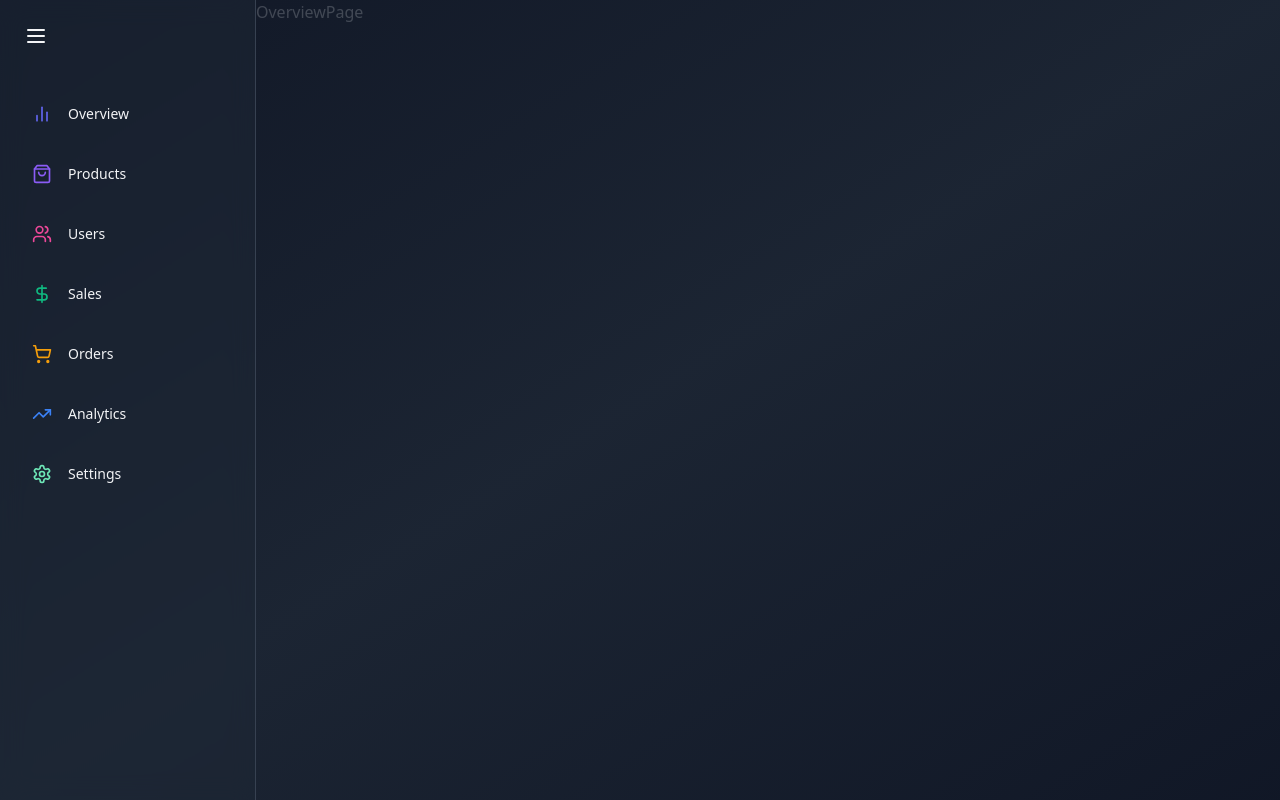
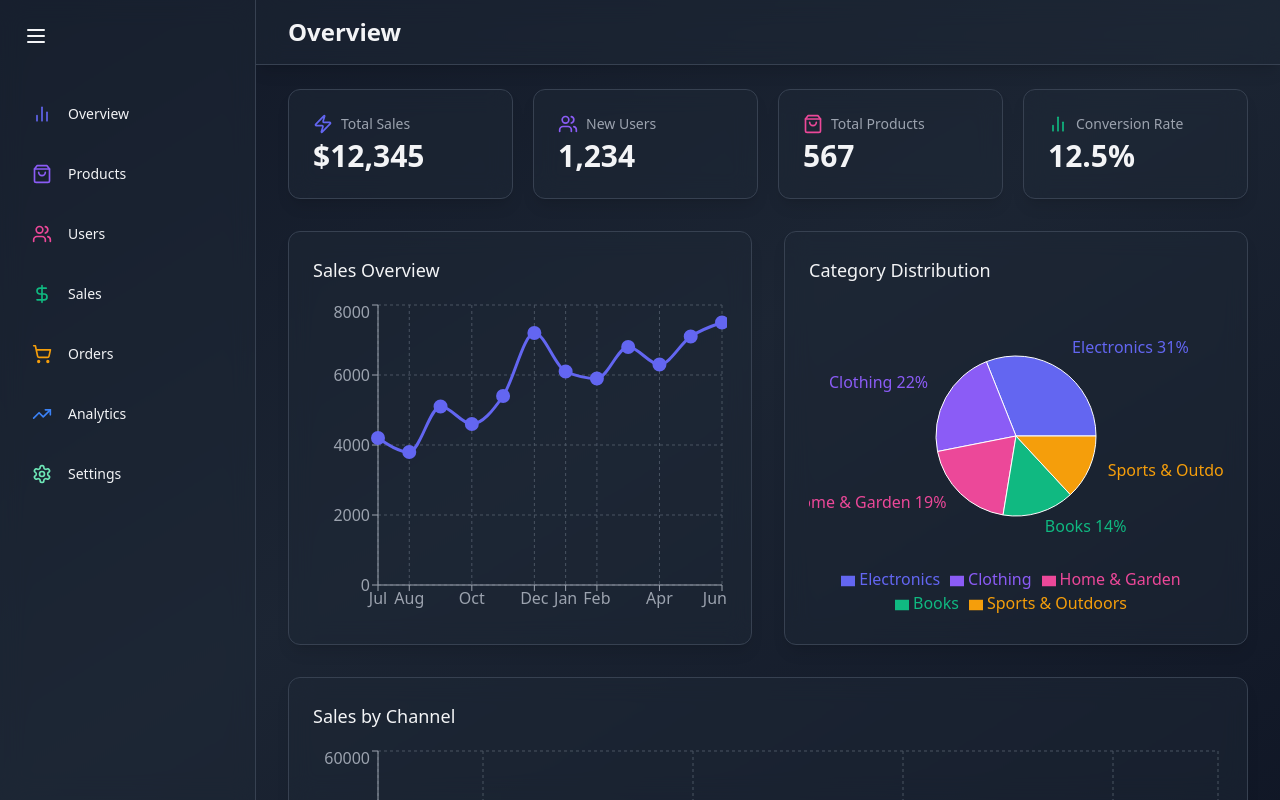
Before and after one commit to Tushar-Shinde31/Admin_Dashboard, a React (Vite) app: page / in a window 1280 px wide. Built offline with nearby package versions, Linux system fonts and the light colour scheme.

Commit message:
Final Overview Page

```diff
--- /dev/null
+++ b/src/components/common/Header.jsx
@@ -0,0 +1,10 @@
+const Header = ({ title }) => {
+	return (
+		<header className='bg-gray-800 bg-opacity-50 backdrop-blur-md shadow-lg border-b border-gray-700'>
+			<div className='max-w-7xl mx-auto py-4 px-4 sm:px-6 lg:px-8'>
+				<h1 className='text-2xl font-semibold text-gray-100'>{title}</h1>
+			</div>
+		</header>
+	);
+};
+export default Header;
--- /dev/null
+++ b/src/components/common/StatCard.jsx
@@ -0,0 +1,19 @@
+import { motion } from "framer-motion";
+
+const StatCard = ({ name, icon: Icon, value, color }) => {
+	return (
+		<motion.div
+			className='bg-gray-800 bg-opacity-50 backdrop-blur-md overflow-hidden shadow-lg rounded-xl border border-gray-700'
+			whileHover={{ y: -5, boxShadow: "0 25px 50px -12px rgba(0, 0, 0, 0.5)" }}
+		>
+			<div className='px-4 py-5 sm:p-6'>
+				<span className='flex items-center text-sm font-medium text-gray-400'>
+					<Icon size={20} className='mr-2' style={{ color }} />
+					{name}
+				</span>
+				<p className='mt-1 text-3xl font-semibold text-gray-100'>{value}</p>
+			</div>
+		</motion.div>
+	);
+};
+export default StatCard;
--- /dev/null
+++ b/src/components/overview/CategoryDistributionChart.jsx
@@ -0,0 +1,54 @@
+import { motion } from "framer-motion";
+import { PieChart, Pie, Cell, Tooltip, ResponsiveContainer, Legend } from "recharts";
+
+const categoryData = [
+	{ name: "Electronics", value: 4500 },
+	{ name: "Clothing", value: 3200 },
+	{ name: "Home & Garden", value: 2800 },
+	{ name: "Books", value: 2100 },
+	{ name: "Sports & Outdoors", value: 1900 },
+];
+
+const COLORS = ["#6366F1", "#8B5CF6", "#EC4899", "#10B981", "#F59E0B"];
+
+const CategoryDistributionChart = () => {
+	return (
+		<motion.div
+			className='bg-gray-800 bg-opacity-50 backdrop-blur-md shadow-lg rounded-xl p-6 border border-gray-700'
+			initial={{ opacity: 0, y: 20 }}
+			animate={{ opacity: 1, y: 0 }}
+			transition={{ delay: 0.3 }}
+		>
+			<h2 className='text-lg font-medium mb-4 text-gray-100'>Category Distribution</h2>
+			<div className='h-80'>
+				<ResponsiveContainer width={"100%"} height={"100%"}>
+					<PieChart>
+						<Pie
+							data={categoryData}
+							cx={"50%"}
+							cy={"50%"}
+							labelLine={false}
+							outerRadius={80}
+							fill='#8884d8'
+							dataKey='value'
+							label={({ name, percent }) => `${name} ${(percent * 100).toFixed(0)}%`}
+						>
+							{categoryData.map((entry, index) => (
+								<Cell key={`cell-${index}`} fill={COLORS[index % COLORS.length]} />
+							))}
+						</Pie>
+						<Tooltip
+							contentStyle={{
+								backgroundColor: "rgba(31, 41, 55, 0.8)",
+								borderColor: "#4B5563",
+							}}
+							itemStyle={{ color: "#E5E7EB" }}
+						/>
+						<Legend />
+					</PieChart>
+				</ResponsiveContainer>
+			</div>
+		</motion.div>
+	);
+};
+export default CategoryDistributionChart;
--- /dev/null
+++ b/src/components/overview/SalesChannelChart.jsx
@@ -0,0 +1,48 @@
+import { motion } from "framer-motion";
+import { BarChart, Bar, XAxis, YAxis, CartesianGrid, Tooltip, ResponsiveContainer, Legend, Cell } from "recharts";
+
+const COLORS = ["#6366F1", "#8B5CF6", "#EC4899", "#10B981", "#F59E0B"];
+
+const SALES_CHANNEL_DATA = [
+	{ name: "Website", value: 45600 },
+	{ name: "Mobile App", value: 38200 },
+	{ name: "Marketplace", value: 29800 },
+	{ name: "Social Media", value: 18700 },
+];
+
+const SalesChannelChart = () => {
+	return (
+		<motion.div
+			className='bg-gray-800 bg-opacity-50 backdrop-blur-md shadow-lg rounded-xl p-6 lg:col-span-2 border border-gray-700'
+			initial={{ opacity: 0, y: 20 }}
+			animate={{ opacity: 1, y: 0 }}
+			transition={{ delay: 0.4 }}
+		>
+			<h2 className='text-lg font-medium mb-4 text-gray-100'>Sales by Channel</h2>
+
+			<div className='h-80'>
+				<ResponsiveContainer>
+					<BarChart data={SALES_CHANNEL_DATA}>
+						<CartesianGrid strokeDasharray='3 3' stroke='#4B5563' />
+						<XAxis dataKey='name' stroke='#9CA3AF' />
+						<YAxis stroke='#9CA3AF' />
+						<Tooltip
+							contentStyle={{
+								backgroundColor: "rgba(31, 41, 55, 0.8)",
+								borderColor: "#4B5563",
+							}}
+							itemStyle={{ color: "#E5E7EB" }}
+						/>
+						<Legend />
+						<Bar dataKey={"value"} fill='#8884d8'>
+							{SALES_CHANNEL_DATA.map((entry, index) => (
+								<Cell key={`cell-${index}`} fill={COLORS[index % COLORS.length]} />
+							))}
+						</Bar>
+					</BarChart>
+				</ResponsiveContainer>
+			</div>
+		</motion.div>
+	);
+};
+export default SalesChannelChart;
--- /dev/null
+++ b/src/components/overview/SalesOverviewChart.jsx
@@ -0,0 +1,56 @@
+import { LineChart, Line, XAxis, YAxis, CartesianGrid, Tooltip, ResponsiveContainer } from "recharts";
+import { motion } from "framer-motion";
+
+const salesData = [
+	{ name: "Jul", sales: 4200 },
+	{ name: "Aug", sales: 3800 },
+	{ name: "Sep", sales: 5100 },
+	{ name: "Oct", sales: 4600 },
+	{ name: "Nov", sales: 5400 },
+	{ name: "Dec", sales: 7200 },
+	{ name: "Jan", sales: 6100 },
+	{ name: "Feb", sales: 5900 },
+	{ name: "Mar", sales: 6800 },
+	{ name: "Apr", sales: 6300 },
+	{ name: "May", sales: 7100 },
+	{ name: "Jun", sales: 7500 },
+];
+
+const SalesOverviewChart = () => {
+	return (
+		<motion.div
+			className='bg-gray-800 bg-opacity-50 backdrop-blur-md shadow-lg rounded-xl p-6 border border-gray-700'
+			initial={{ opacity: 0, y: 20 }}
+			animate={{ opacity: 1, y: 0 }}
+			transition={{ delay: 0.2 }}
+		>
+			<h2 className='text-lg font-medium mb-4 text-gray-100'>Sales Overview</h2>
+
+			<div className='h-80'>
+				<ResponsiveContainer width={"100%"} height={"100%"}>
+					<LineChart data={salesData}>
+						<CartesianGrid strokeDasharray='3 3' stroke='#4B5563' />
+						<XAxis dataKey={"name"} stroke='#9ca3af' />
+						<YAxis stroke='#9ca3af' />
+						<Tooltip
+							contentStyle={{
+								backgroundColor: "rgba(31, 41, 55, 0.8)",
+								borderColor: "#4B5563",
+							}}
+							itemStyle={{ color: "#E5E7EB" }}
+						/>
+						<Line
+							type='monotone'
+							dataKey='sales'
+							stroke='#6366F1'
+							strokeWidth={3}
+							dot={{ fill: "#6366F1", strokeWidth: 2, r: 6 }}
+							activeDot={{ r: 8, strokeWidth: 2 }}
+						/>
+					</LineChart>
+				</ResponsiveContainer>
+			</div>
+		</motion.div>
+	);
+};
+export default SalesOverviewChart;
--- a/src/pages/OverviewPage.jsx
+++ b/src/pages/OverviewPage.jsx
@@ -1,9 +1,40 @@
-import React from 'react'
+import { BarChart2, ShoppingBag, Users, Zap } from "lucide-react";
+import { motion } from "framer-motion";
+
+import Header from "../components/common/Header";
+import StatCard from "../components/common/StatCard";
+import SalesOverviewChart from "../components/overview/SalesOverviewChart";
+import CategoryDistributionChart from "../components/overview/CategoryDistributionChart";
+import SalesChannelChart from "../components/overview/SalesChannelChart";
 
 const OverviewPage = () => {
-  return (
-    <div>OverviewPage</div>
-  )
-}
+	return (
+		<div className='flex-1 overflow-auto relative z-10'>
+			<Header title='Overview' />
 
-export default OverviewPage
+			<main className='max-w-7xl mx-auto py-6 px-4 lg:px-8'>
+				{/* STATS */}
+				<motion.div
+					className='grid grid-cols-1 gap-5 sm:grid-cols-2 lg:grid-cols-4 mb-8'
+					initial={{ opacity: 0, y: 20 }}
+					animate={{ opacity: 1, y: 0 }}
+					transition={{ duration: 1 }}
+				>
+					<StatCard name='Total Sales' icon={Zap} value='$12,345' color='#6366F1' />
+					<StatCard name='New Users' icon={Users} value='1,234' color='#8B5CF6' />
+					<StatCard name='Total Products' icon={ShoppingBag} value='567' color='#EC4899' />
+					<StatCard name='Conversion Rate' icon={BarChart2} value='12.5%' color='#10B981' />
+				</motion.div>
+
+				{/* CHARTS */}
+
+				<div className='grid grid-cols-1 lg:grid-cols-2 gap-8'>
+					<SalesOverviewChart />
+					<CategoryDistributionChart />
+					<SalesChannelChart />
+				</div>
+			</main>
+		</div>
+	);
+};
+export default OverviewPage;
```
